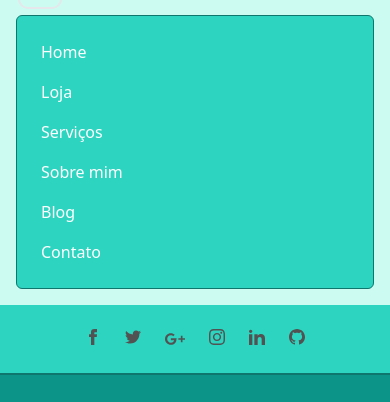
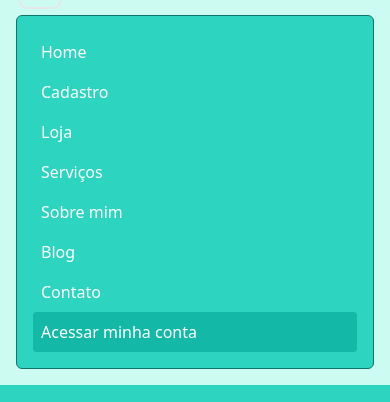
Before and after one commit to rhfactordev/rhfactor-site, a Nuxt app: page /path in a window 390 px wide. Both pictures are taken after a click on the button "Open main menu". Shown: the part 349-751 px from the top of the page. Built offline with nearby package versions, Linux system fonts and the light colour scheme.

Commit message:
Adicionar cadastro e login no menu mobile

```diff
--- a/components/layout/LayoutNavbar.vue
+++ b/components/layout/LayoutNavbar.vue
@@ -32,6 +32,9 @@
           <li>
             <nuxt-link @click="closeDropdown" to="/" class="link" exact-active-class="text-teal-900 ">Home</nuxt-link>
           </li>
+          <li class="md:hidden">
+            <nuxt-link @click="closeDropdown" to="/cadastro" class="link" exact-active-class="text-teal-900">Cadastro</nuxt-link>
+          </li>
           <li>
             <nuxt-link @click="closeDropdown" to="/loja" class="link" exact-active-class="text-teal-900">Loja</nuxt-link>
           </li>
@@ -56,6 +59,9 @@
           </li>
           <li>
             <nuxt-link @click="closeDropdown" to="/contato" class="link" exact-active-class="text-teal-900">Contato</nuxt-link>
+          </li>
+          <li class="md:hidden">
+            <nuxt-link @click="closeDropdown" to="/login" class="link bg-teal-500" exact-active-class="text-teal-900">Acessar minha conta</nuxt-link>
           </li>
         </ul>
       </div>
@@ -90,7 +96,7 @@
 <style scoped lang="postcss">
 
 .link-style {
-  @apply p-2 text-white md:text-teal-900 rounded hover:bg-teal-800 md:hover:bg-transparent md:hover:text-teal-700;
+  @apply p-2 font-light text-white md:text-teal-900 rounded hover:bg-teal-800 md:hover:bg-transparent md:hover:text-teal-700;
 }
 
 .link {
```
